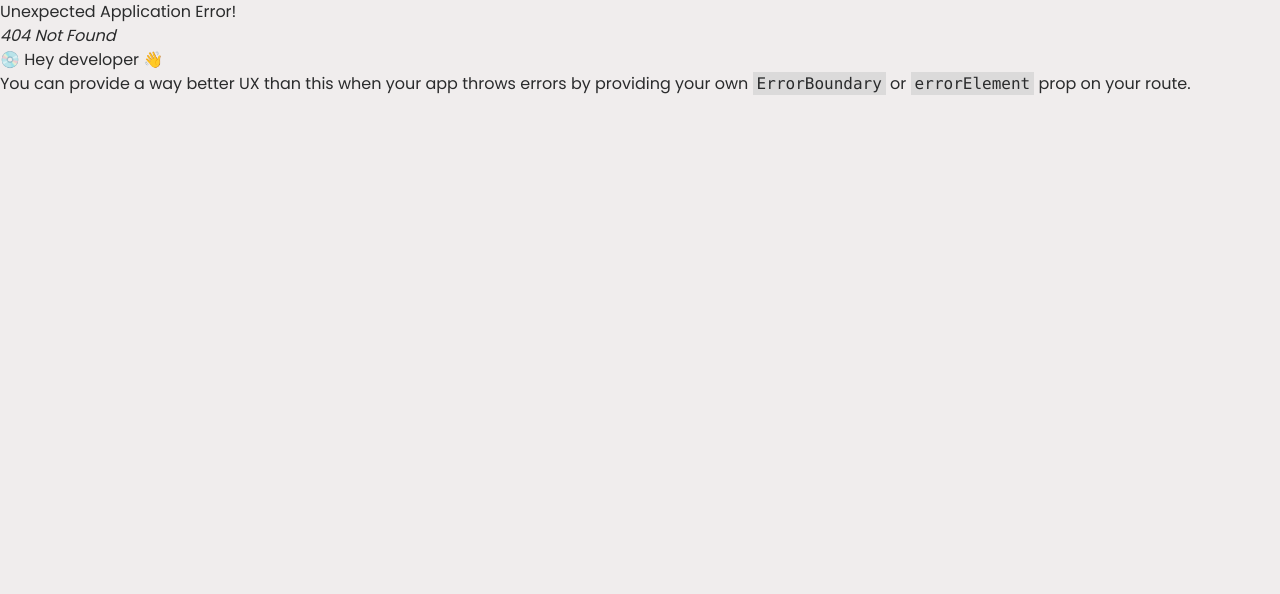
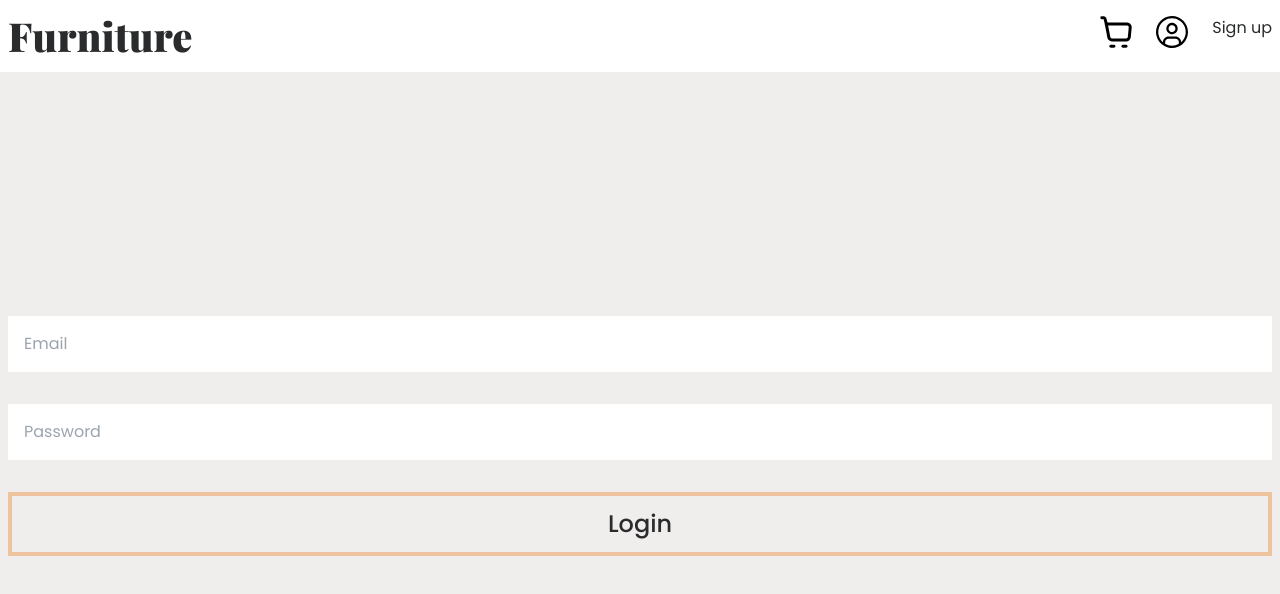
Before and after one commit to joetifa2003/309-final-project, a React (Create React App) app in the folder frontend/: page /login in a window 1280 px wide. Before the commit this address had no page. Shown: the top 594 px of the page. Built offline with nearby package versions, Linux system fonts and the light colour scheme.

Commit message:
feat: add login page

```diff
--- /dev/null
+++ b/frontend/src/pages/Login.jsx
@@ -0,0 +1,48 @@
+import { useCallback, useContext } from "react";
+import { UserContext } from "../context/user";
+import api from "../lib/axios";
+
+function Login() {
+  const { setToken } = useContext(UserContext);
+
+  const onSubmit = useCallback(async (event) => {
+    event.preventDefault();
+    const formData = new FormData(event.target);
+
+    const data = {
+      email: formData.get("email"),
+      password: formData.get("password"),
+    };
+
+    try {
+      const res = await api.post("/auth/login", data);
+      const token = res.data.token;
+      localStorage.setItem("token", token);
+      setToken(token);
+    } catch (e) {
+      alert("invalid email or password");
+    }
+  }, []);
+
+  return (
+    <section className="container flex h-screen items-center">
+      <form className="flex w-full flex-col space-y-8" onSubmit={onSubmit}>
+        <input
+          name="email"
+          type="email"
+          placeholder="Email"
+          className="input-txt"
+        />
+        <input
+          name="password"
+          type="password"
+          placeholder="Password"
+          className="input-txt"
+        />
+        <button className="btn">Login</button>
+      </form>
+    </section>
+  );
+}
+
+export default Login;
--- a/frontend/src/router.js
+++ b/frontend/src/router.js
@@ -1,6 +1,7 @@
 import { createBrowserRouter } from "react-router-dom";
 import MainLayout from "./layouts/main";
 import IndexPage from "./pages/Index";
+import Login from "./pages/Login";
 import SignUp from "./pages/Signup";
 
 export const router = createBrowserRouter([
@@ -13,6 +14,10 @@ export const router = createBrowserRouter([
         path: "/signup",
         element: <SignUp />,
       },
+      {
+        path: "/login",
+        element: <Login />,
+      },
     ],
   },
 ]);
```
